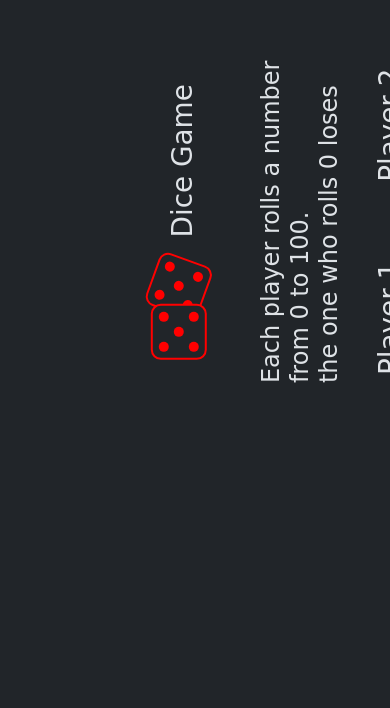
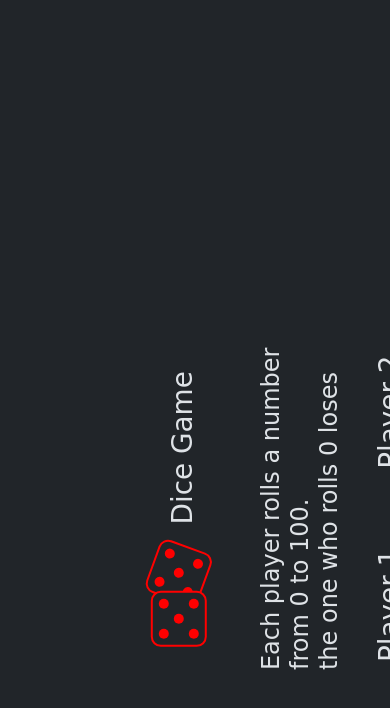
Before and after one commit to ChristopherSmii/diceGame, a plain HTML site: page index.html in a window 390 px wide. Shown: the part 104-812 px from the top of the page. Drawn offline with nearby package versions, Linux system fonts and the light colour scheme.

Commit message:
Add files via upload

```diff
--- a/style.css
+++ b/style.css
@@ -17,7 +17,7 @@ body{
         height:fit-content;
         width:100vh;
         align-items: center;
-        transform: rotate(-90deg) translate(34%,-25%);
+        transform: rotate(-90deg) translate(0%,-25%);
         position: absolute;
         justify-content: center;
         top:50%;
```
